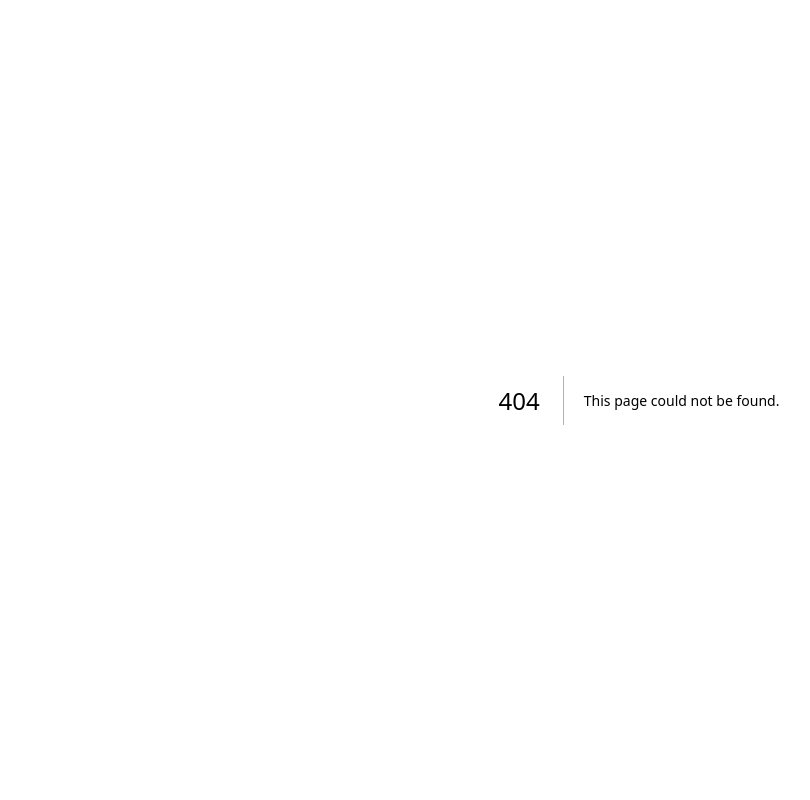
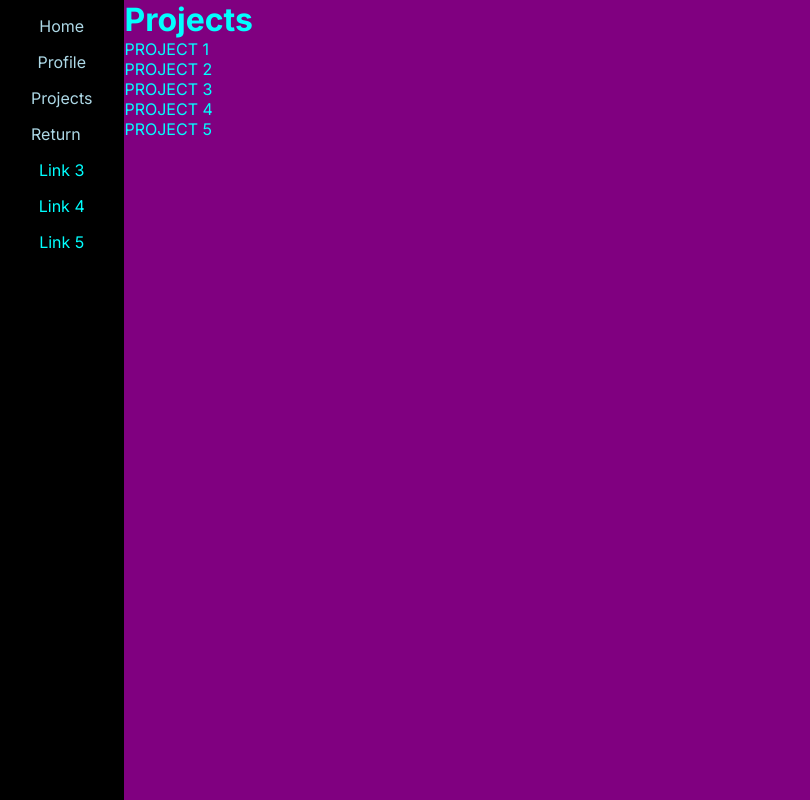
Before and after one commit to franco-ortega/portfolio-test, a Next.js app: page /1/projects in a window 1280 px wide. Before the commit this address had no page. Shown: the whole page, without its empty margins (1-811 px from the left). Built offline with nearby package versions, Linux system fonts and the light colour scheme.

Commit message:
create Projects component and projects page

```diff
--- a/app/1/components/nav/Nav.jsx
+++ b/app/1/components/nav/Nav.jsx
@@ -11,6 +11,9 @@ export default function Nav() {
         <li>
           <Link href={'/1/profile'}>Profile</Link>
         </li>
+        <li>
+          <Link href={'/1/projects'}>Projects</Link>
+        </li>
         <Link href={'/'}>Return</Link>
         <li>Link 3</li>
         <li>Link 4</li>
--- /dev/null
+++ b/app/1/components/projects/Projects.jsx
@@ -0,0 +1,24 @@
+export default function Projects() {
+  return (
+    <main>
+      <h1>Projects</h1>
+      <ul>
+        <li>
+          <div>PROJECT 1</div>
+        </li>
+        <li>
+          <div>PROJECT 2</div>
+        </li>
+        <li>
+          <div>PROJECT 3</div>
+        </li>
+        <li>
+          <div>PROJECT 4</div>
+        </li>
+        <li>
+          <div>PROJECT 5</div>
+        </li>
+      </ul>
+    </main>
+  );
+}
--- /dev/null
+++ b/app/1/projects/page.js
@@ -0,0 +1,5 @@
+import Projects from '../components/projects/Projects';
+
+export default function projects() {
+  return <Projects />;
+}
```
